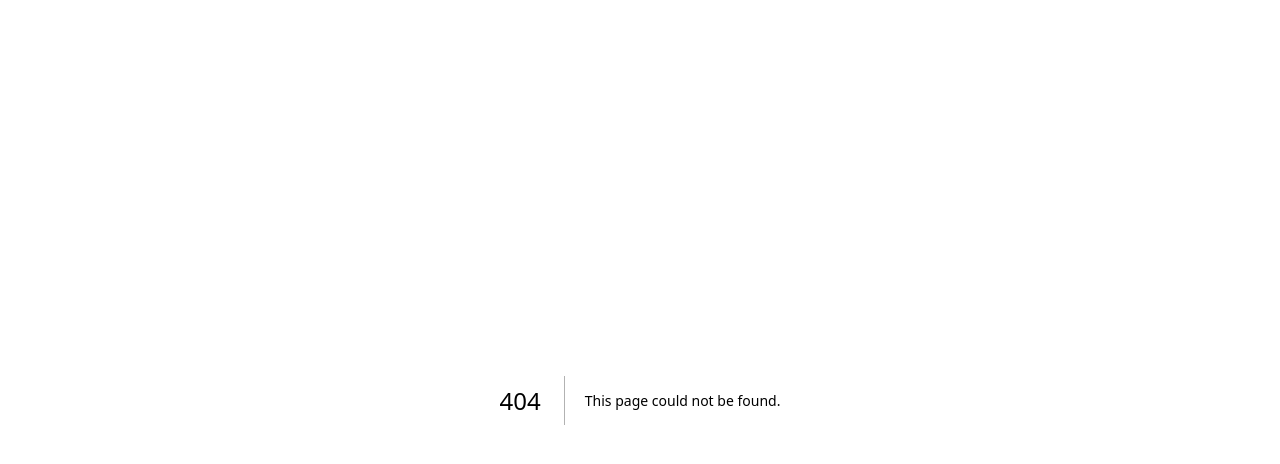
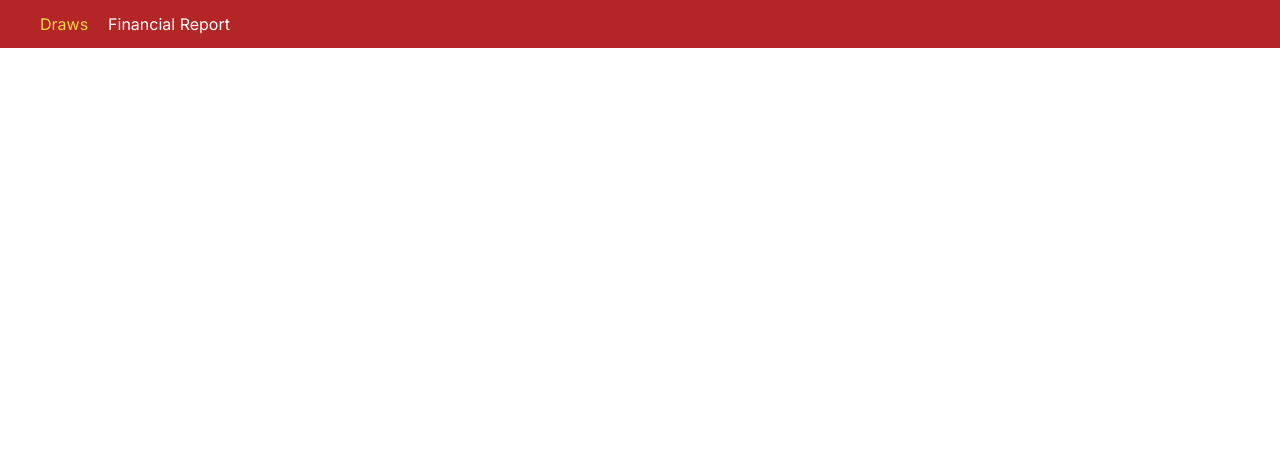
Before and after one commit to zyllar68/sample, a Next.js app: page /admin in a window 1280 px wide. Before the commit this address had no page. Shown: the top 464 px of the page. Built offline with nearby package versions, Linux system fonts and the light colour scheme.

Commit message:
minimal update

```diff
--- a/components/LoginCard.js
+++ b/components/LoginCard.js
@@ -1,19 +1,31 @@
+import { useState } from "react";
 import { Input, Button } from "@/components";
 import { useRouter } from "next/router";
 
 const LoginCard = () => {
   const router = useRouter();
 
+  const [page, setPage] = useState("");
+
   const submitHandler = (e) => {
     e.preventDefault();
-    router.push("/mobile");
+    if (page === "admin") {
+      router.push("/admin");
+    } else {
+      router.push("/mobile");
+    }
   };
 
   return (
     <div className='loginCard'>
       <h1>Login</h1>
       <form onSubmit={submitHandler}>
-        <Input marginTop='31px' placeholder='Username' />
+        <Input
+          value={page}
+          onChange={(e) => setPage(e.target.value)}
+          marginTop='31px'
+          placeholder='Username'
+        />
         <Input marginTop='1.25rem' placeholder='password' type='password' />
         <p>error message</p>
         <Button marginTop='1.875rem' title='Login' primary />
--- /dev/null
+++ b/pages/admin/index.js
@@ -0,0 +1,11 @@
+import { WebNavbar } from "@/components";
+
+const index = () => {
+  return (
+    <>
+      <WebNavbar />
+    </>
+  );
+};
+
+export default index;
--- a/styles/globals.scss
+++ b/styles/globals.scss
@@ -7,6 +7,7 @@
 @import "./mobile.scss";
 @import "./table.scss";
 @import "./transaction.scss";
+@import "./webNavbar.scss";
 
 @import url("https://fonts.googleapis.com/css2?family=Inter:wght@400;600;700;800&display=swap");
 
@@ -28,6 +29,8 @@ body {
 
 html,
 body {
+  margin: 0;
+  padding: 0;
   max-width: 100vw;
   overflow-x: hidden;
   font-size: 100%;
@@ -41,7 +44,8 @@ h3,
 h4,
 h5,
 h6,
-p {
+p,
+ul {
   margin: 0;
 }
 
```
